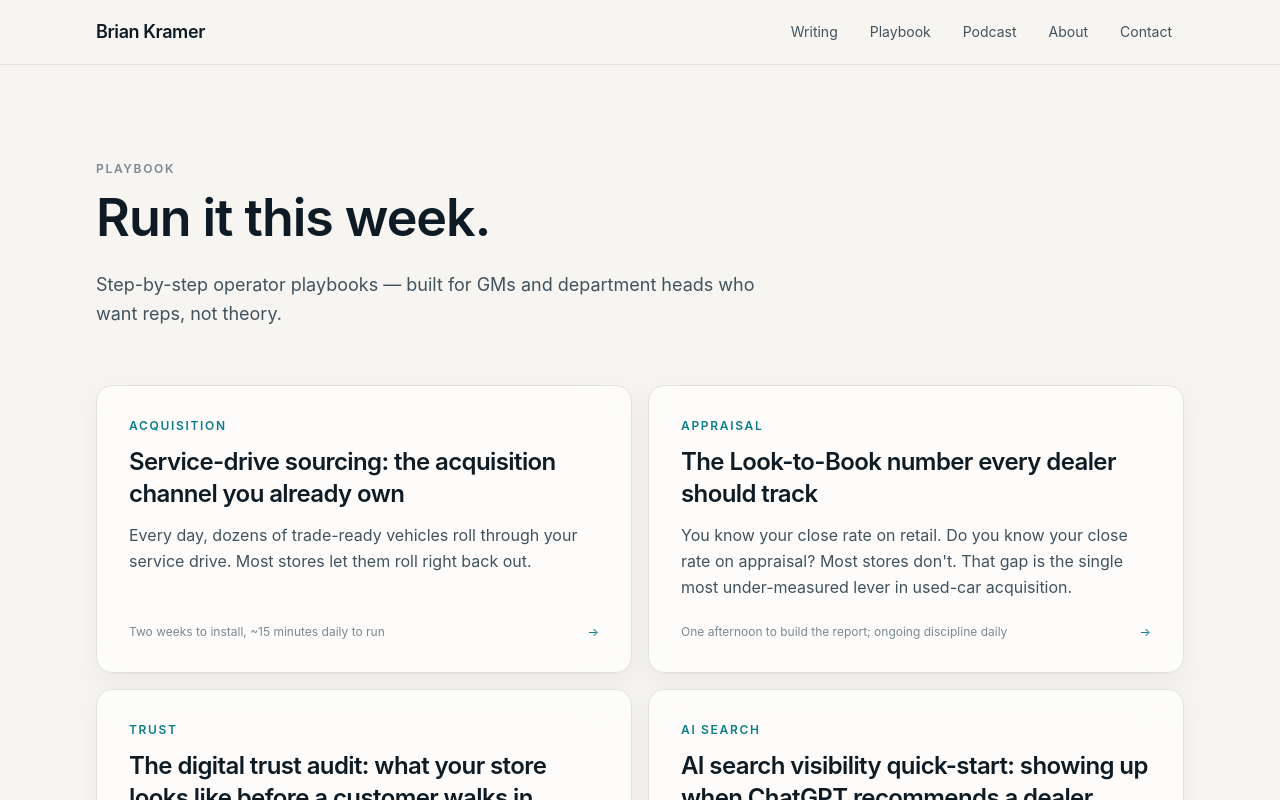
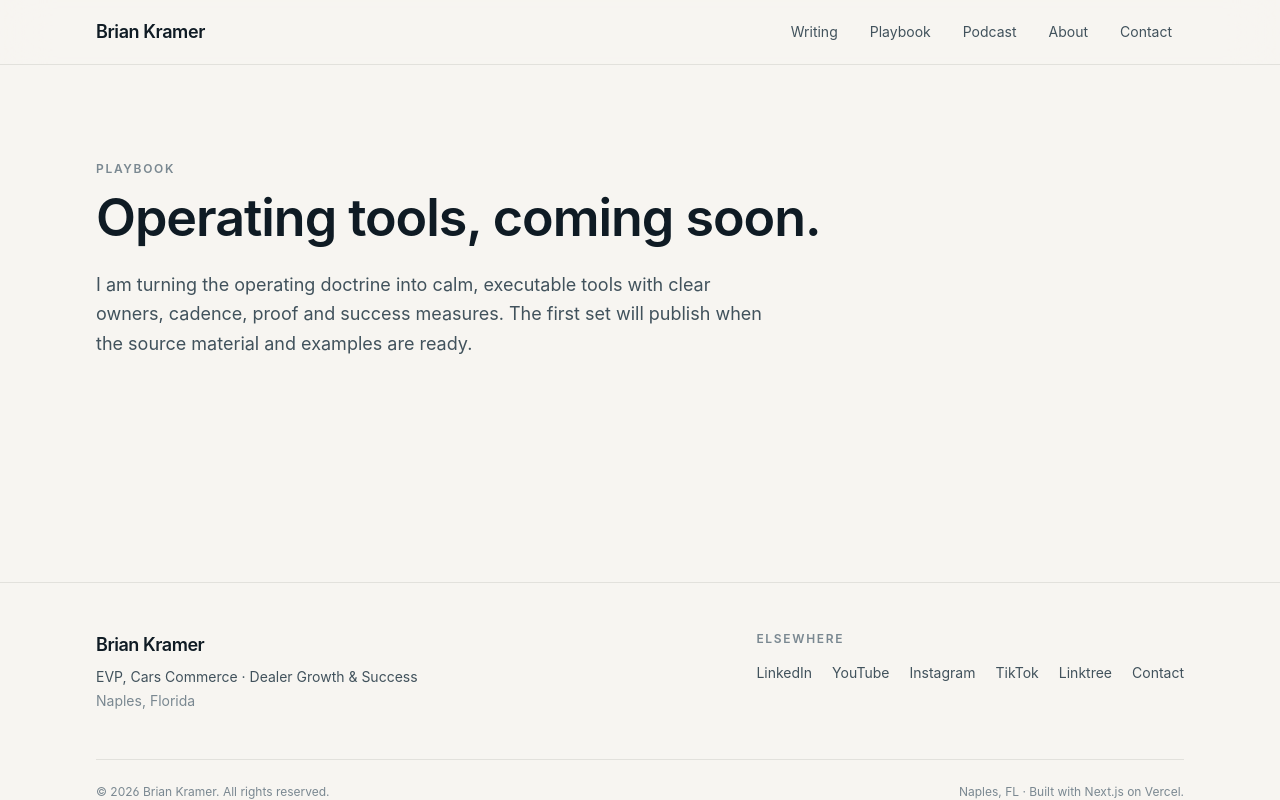
Before and after one commit to Kramerbrian/briankramer.io, a Next.js app: page /playbook in a window 1280 px wide. Shown: the top 800 px of the page. Built offline with nearby package versions, Linux system fonts and the light colour scheme.

Commit message:
Replace unverified playbooks with coming-soon state

```diff
--- a/app/playbook/page.tsx
+++ b/app/playbook/page.tsx
@@ -1,56 +1,23 @@
-import Link from 'next/link';
 import type { Metadata } from 'next';
-import { GlassCard } from '@/components/GlassCard';
-import { playbookEntries } from '@/content/playbook/entries';
+import Script from 'next/script';
 
 export const metadata: Metadata = {
   title: 'Playbook',
-  description:
-    'Operator playbooks for dealer acquisition, appraisal, trust, and AI search visibility.',
-};
-
-const pillarLabels: Record<string, string> = {
-  acquisition: 'Acquisition',
-  appraisal: 'Appraisal',
-  trust: 'Trust',
-  'ai-search': 'AI search',
+  description: 'Dealer operating playbooks are being prepared for publication.',
+  alternates: { canonical: '/playbook' },
 };
 
 export default function PlaybookPage() {
   return (
     <section className="container-page pt-16 pb-24 md:pt-24">
+      <Script id="schema-playbook" type="application/ld+json" dangerouslySetInnerHTML={{ __html: JSON.stringify({ '@context': 'https://schema.org', '@type': 'CollectionPage', name: 'Brian Kramer Playbook', url: 'https://www.briankramer.io/playbook', description: 'Dealer operating playbooks are being prepared for publication.' }) }} />
       <p className="eyebrow">Playbook</p>
-      <h1 className="mt-3 text-display font-semibold text-ink">Run it this week.</h1>
+      <h1 className="mt-3 text-display font-semibold text-ink">Operating tools, coming soon.</h1>
       <p className="mt-6 max-w-2xl text-lg leading-relaxed text-ink-muted">
-        Step-by-step operator playbooks — built for GMs and department heads who want reps, not
-        theory.
+        I am turning the operating doctrine into calm, executable tools with clear owners,
+        cadence, proof and success measures. The first set will publish when the source material
+        and examples are ready.
       </p>
-
-      <ul className="mt-14 grid grid-cols-1 gap-4 md:grid-cols-2">
-        {playbookEntries.map((entry) => (
-          <li key={entry.slug}>
-            <Link href={`/playbook/${entry.slug}`} className="group block h-full">
-              <GlassCard interactive className="flex h-full flex-col p-8">
-                <p className="eyebrow text-accent">
-                  {pillarLabels[entry.pillar] ?? entry.pillar}
-                </p>
-                <h2 className="mt-3 text-xl font-semibold leading-snug text-ink transition-colors group-hover:text-accent md:text-2xl">
-                  {entry.title}
-                </h2>
-                <p className="mt-3 flex-1 text-base leading-relaxed text-ink-muted">
-                  {entry.dek}
-                </p>
-                <div className="mt-6 flex items-center justify-between text-xs text-ink-faint">
-                  <span>{entry.timeToRun}</span>
-                  <span className="text-accent transition-transform group-hover:translate-x-1">
-                    →
-                  </span>
-                </div>
-              </GlassCard>
-            </Link>
-          </li>
-        ))}
-      </ul>
     </section>
   );
 }
```
